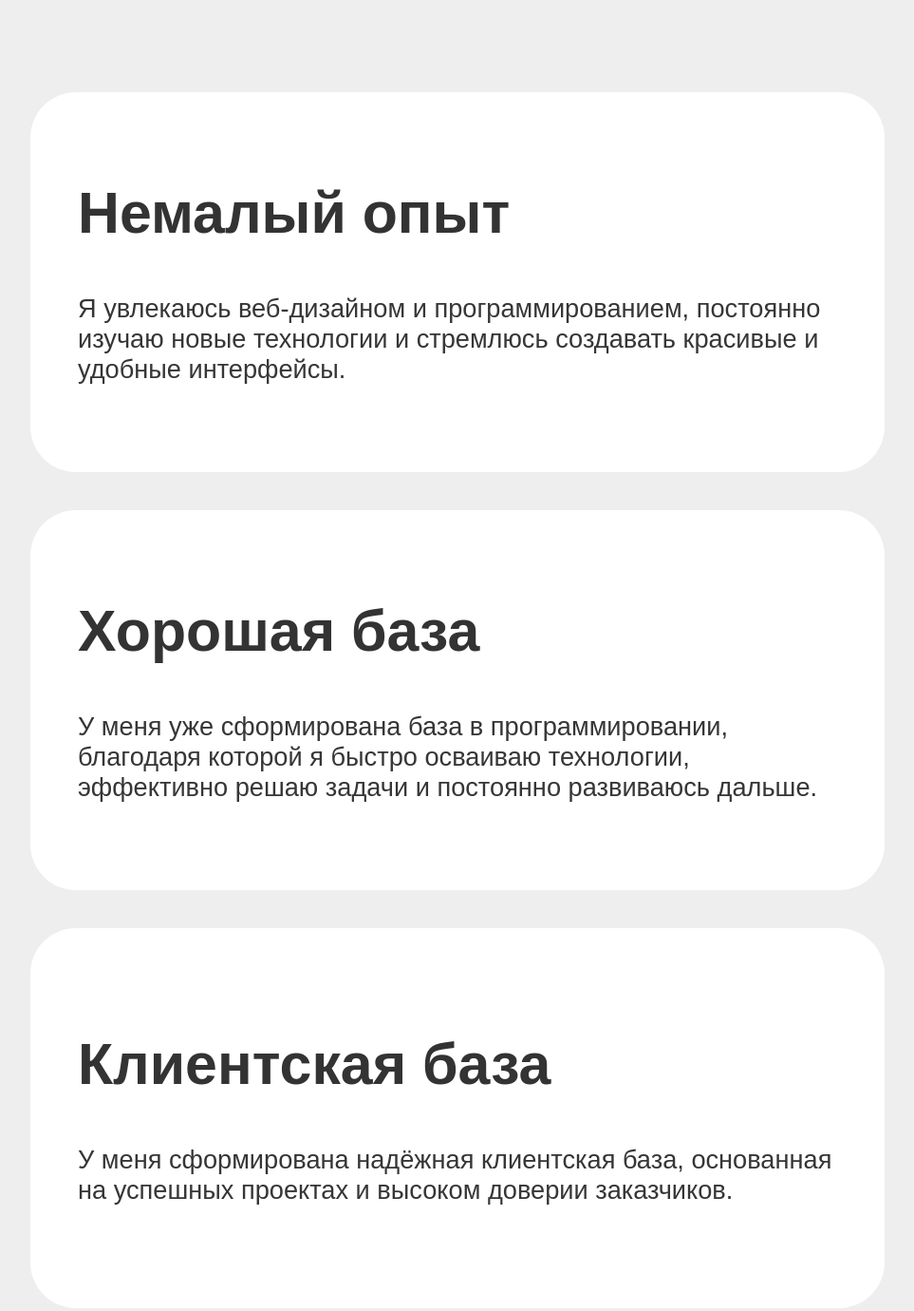
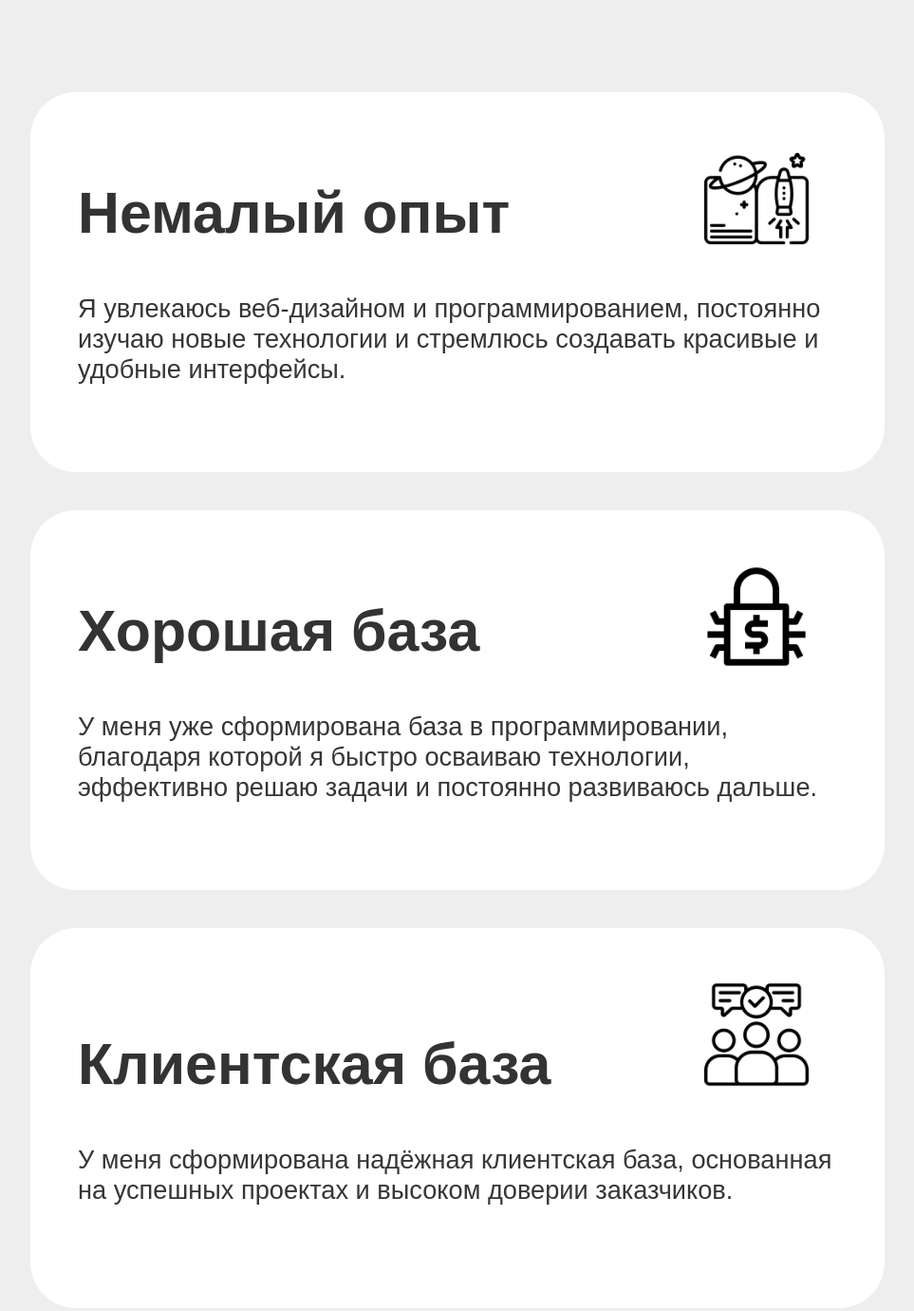
Before and after one commit to Edqwird/porfolio, a plain HTML site: page index.html in a window 1280 px wide. Shown: the part 727-2107 px from the top of the page at 95% size, without its empty margins (158-1121 px from the left). Drawn offline with Linux system fonts and the light colour scheme.

Commit message:
Add files via upload

```diff
--- a/index.html
+++ b/index.html
@@ -36,14 +36,17 @@
         <div class="blocksOne">
             <div class="boxOne">
                 <a class="boxOneText">Немалый опыт</a>
+                <img src="img2.png" class="imgOne">
                 <a class="boxOneSub">Я увлекаюсь веб-дизайном и программированием, постоянно изучаю новые технологии и стремлюсь создавать красивые и удобные интерфейсы.</a>
             </div>
             <div class="boxTwo">
                 <a class="boxOneText">Хорошая база</a>
+                <img src="img3.png" class="imgTwo">
                 <a class="boxOneSub">У меня уже сформирована база в программировании, благодаря которой я быстро осваиваю технологии, эффективно решаю задачи и постоянно развиваюсь дальше.</a>
             </div>
             <div class="boxThree">
                 <a class="boxOneText">Клиентская база</a>
+                <img src="img4.png" class="imgThree">
                 <a class="boxOneSub">У меня сформирована надёжная клиентская база, основанная на успешных проектах и высоком доверии заказчиков.</a>
             </div>
         </div>
@@ -130,6 +133,7 @@
             <div class="boxFeedS">
                 <a class="feedOneText">Оставить отзыв</a>
                 <a class="feedTwoText">Вы тоже можете оставить свой отзыв</a>
+                <img src="img1.png" class="imgFeedBack">
             </div>
         </div>
     </div>
--- a/main.css
+++ b/main.css
@@ -176,6 +176,7 @@ html {
     justify-content: center;
     padding: 50px;
     gap: 50px;
+    position: relative;
 }
 
 .boxOneText {
@@ -189,6 +190,36 @@ html {
     color: rgb(54, 54, 54);
     font-size: 1.7rem;
     font-family: sans-serif;
+}
+
+.imgOne {
+    display: flex;
+    justify-content: end;
+    align-items: end;
+    position: absolute;
+    width: 110px;
+    /* left: 550px; */
+    transform: translate(600%, -80%);
+}
+
+.imgTwo {
+    display: flex;
+    justify-content: end;
+    align-items: end;
+    position: absolute;
+    width: 110px;
+    /* left: 550px; */
+    transform: translate(600%, -80%);
+}
+
+.imgThree {
+    display: flex;
+    justify-content: end;
+    align-items: end;
+    position: absolute;
+    width: 110px;
+    /* left: 550px; */
+    transform: translate(600%, -80%);
 }
 
 /* ТРЕТИЙ СЛАЙД ///////////////////////////////////////////////////////// */
@@ -455,6 +486,8 @@ html {
     min-width: 430px;
     min-height: 400px;
     border-radius: 2rem;
+    position: relative; /* Добавляем для корректного позиционирования */
+    overflow: hidden;
 
 }
 
@@ -478,29 +511,19 @@ html {
     color: #333333;
 }
 
-/* .feedOneTextS {
-    width: 100%;
-    max-width: 360px;
-    font-size: 2.8rem;
-    font-family: sans-serif;
-    font-weight: 700;
-    color: #0c59ff;
-}
-
-.feedTwoTextS {
-    width: 100%;
-    max-width: 360px;
-    font-size: 2rem;
-    font-family: sans-serif;
-    color: rgb(61, 61, 61);
-} */
-
 .feedTwoText {
     width: 100%;
     max-width: 360px;
     font-size: 2rem;
     font-family: sans-serif;
     color: rgb(61, 61, 61);
+}
+
+.imgFeedBack {
+    position: absolute;
+    top: 240px;
+    left: 200px;
+    width: 200px;
 }
 
 
```
Also changed, not shown: img1.png (added), img2.png (added), img3.png (added), img4.png (added).
